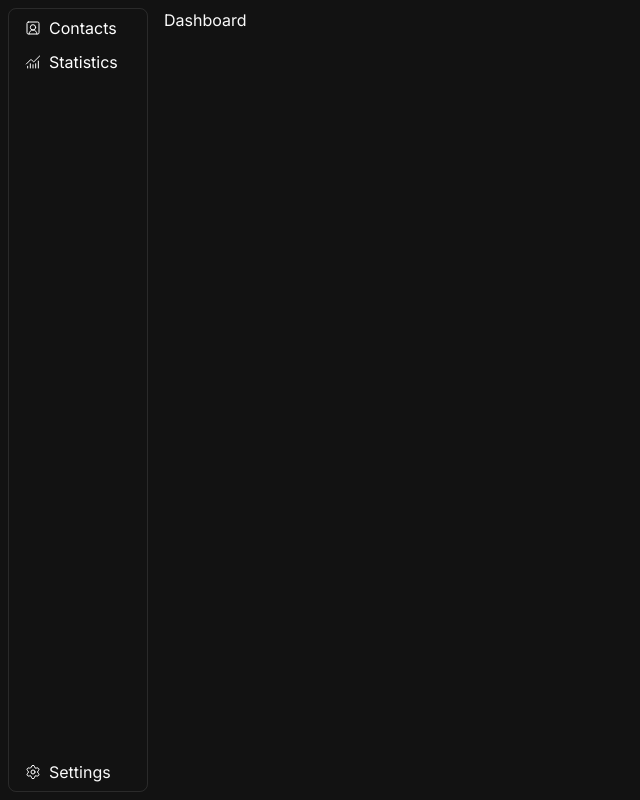
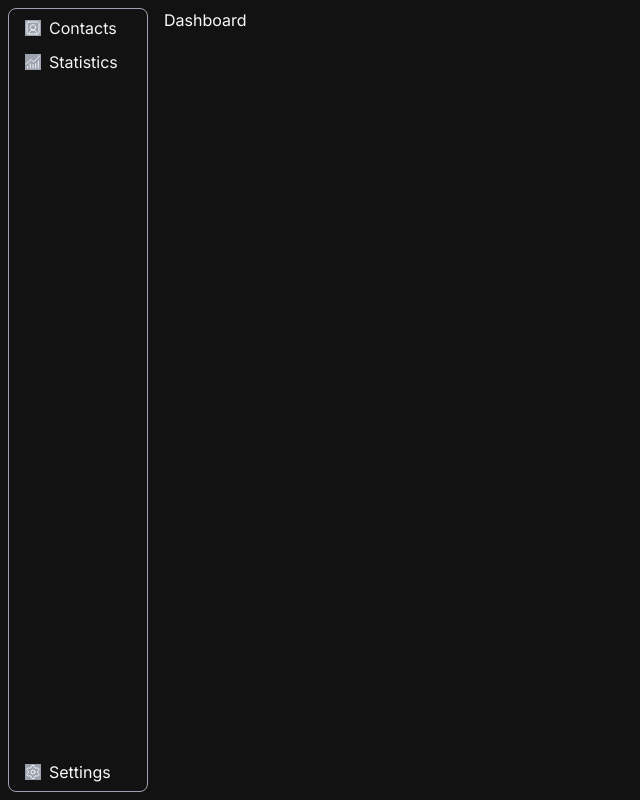
Before and after one commit to wkingsurin/cbase, a Next.js app: page / in a window 1280 px wide. Shown: the whole page, without its empty margins (0-640 px from the left). Built offline with nearby package versions, Linux system fonts and the light colour scheme.

Commit message:
style: add missing colors

```diff
--- a/app/globals.css
+++ b/app/globals.css
@@ -5,6 +5,13 @@
 @custom-variant dark (&:is(.dark *));
 
 @theme inline {
+  --color-green: var(--green);
+  --color-orange: var(--orange);
+  --color-red: var(--red);
+  --color-white: var(--white);
+  --color-purple: var(--purple);
+  --color-gray: var(--gray);
+
   --color-background: var(--background);
   --color-foreground: var(--foreground);
   --font-sans: var(--font-sans);
```
